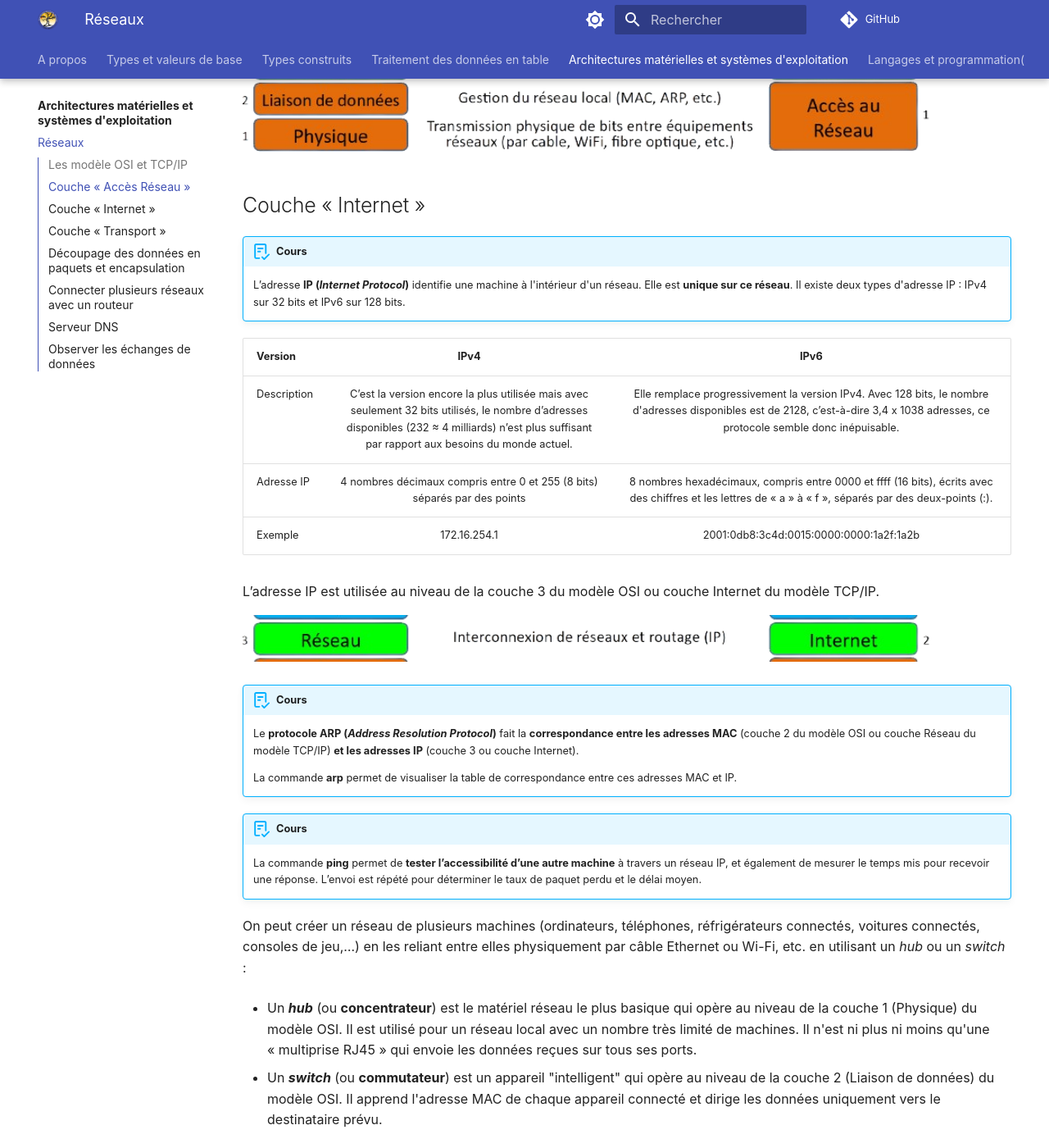
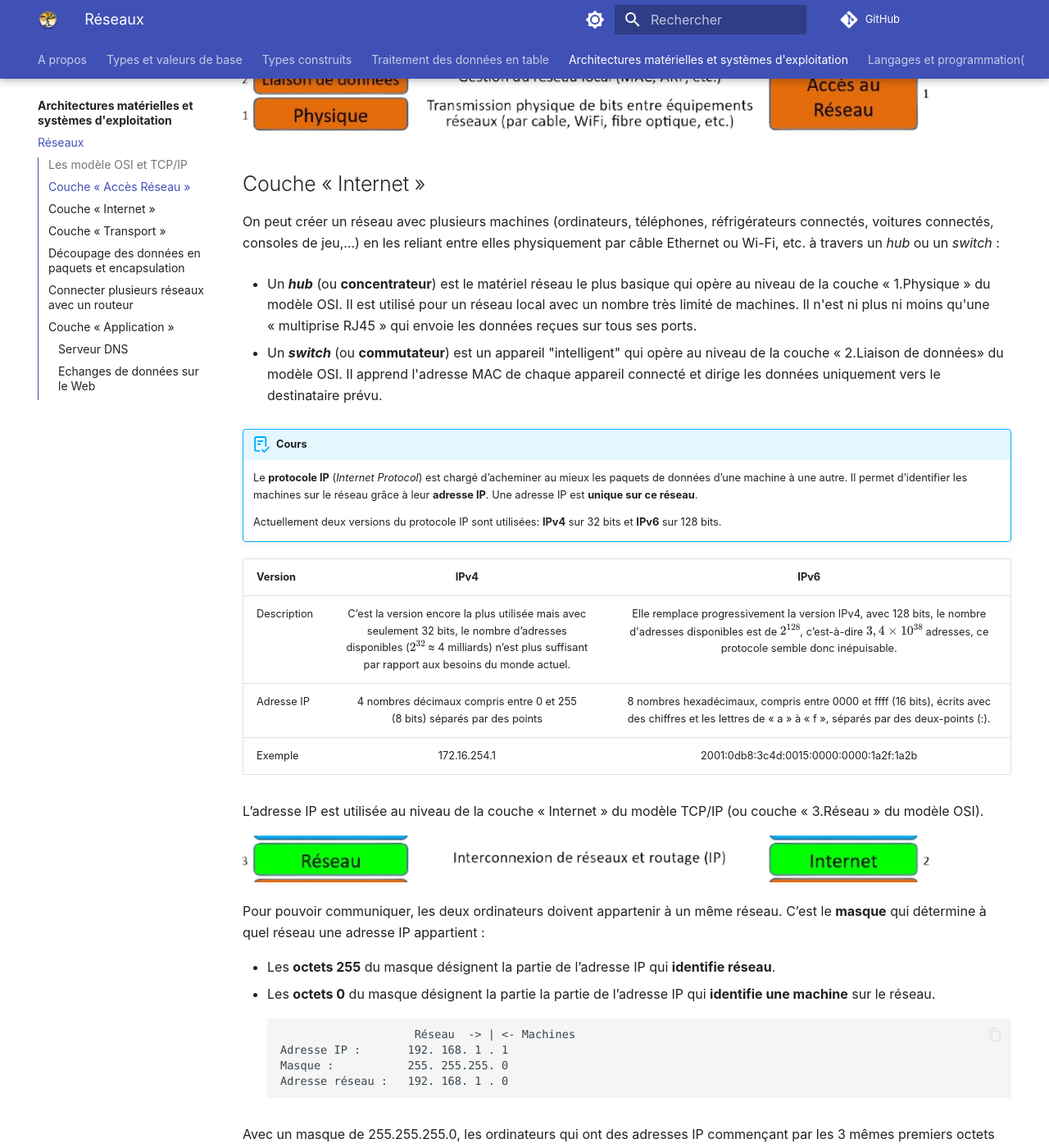
Before and after one commit to fab-perez/NSI-1, an MkDocs documentation site: the page built from docs/architecture-materielles-et-systemes-d-exploitation/5-reseaux.md, in a window 1280 px wide and 1400 px high, scrolled down 1517 px. Shown: the whole window at 82% size. Built offline with MkDocs 1.6.1 and Material for MkDocs 9.7.7, drawn with Linux system fonts in a browser that asks for light colours; comment, search, counter and statistics services are not loaded; some of the changed text lies outside the part shown.

Commit message:
Add files via upload

````diff
--- a/docs/architecture-materielles-et-systemes-d-exploitation/5-reseaux.md
+++ b/docs/architecture-materielles-et-systemes-d-exploitation/5-reseaux.md
@@ -10,18 +10,18 @@
 
 ## Les modèle OSI et TCP/IP
 
-Pour que des machines communiquent sur un réseau, c’est-à-dire se transmettent des informations, il ne suffit pas qu’elles parlent un langage commun, il faut aussi qu’elles partagent des règles d'émission et de réception des données contenant ces informations. C'est le rôle d'un protocole.
+Pour que des machines communiquent sur un réseau, c’est-à-dire se transmettent des informations, il ne suffit pas qu’elles parlent un langage commun, il faut aussi qu’elles partagent des règles d'émission et de réception des données représentant ces informations. C'est le rôle des protocoles.
 
-Afin de s'y retrouver au milieu des protocoles réseaux, les modèles OSI et TCP/IP permettent de les classer selon leurs niveaux d'abstractions, dans ce qu'on appelle des couches.
+.
 
 !!! abstract "Cours"
-    L'ensemble des **règles** qui permettent à 2 machines de communiquer sur un réseau s'appelle un **protocole**.
+    L'ensemble des **règles** qui permettent à deux machines de communiquer sur un réseau s'appelle un **protocole**.
 
-    La définition d'une **couche réseau** est assez abstraite, mais on peut dire qu'il s'agit d'un **ensemble de protocoles**, qui sont au **même niveau d'abstraction**, qui ont des **fonctions similaires**.
+    Afin de s'y retrouver au milieu des protocoles réseaux, les modèles OSI et TCP/IP permettent de les regrouper selon leurs niveaux d'abstraction, dans ce qu'on appelle des « **couches réseaux** »  :
 
-    - Le **modèle OSI** (de l'anglais *Open Systems Interconnection*) sur sept couches.
+    - Le **modèle OSI** (de l'anglais *Open Systems Interconnection*) comporte sept couches.
 
-    - Le **modèle TCP/IP**, plus simple, sur quatre couches : Accès au Réseau, Internet, Transport et Application.
+    - Le **modèle TCP/IP**, plus simple, comporte quatre couches : Accès au Réseau, Internet, Transport et Application.
 
 
 ![Comparaison des modèles OSI vs TCP/IP](assets/5-modeles-osi-tcp-light-mode.png#only-light){width=90% }
@@ -33,49 +33,42 @@
 !!! abstract "Cours"
     L’**adresse MAC** (*Media Access Control*), parfois nommée **adresse physique**, est un identifiant stocké dans une carte ou interface réseau donné par le constructeur. Elle est **unique au monde**.
 
-L’adresse MAC  est constituée de 6 octets écrits sous forme hexadécimale, chacun séparé par " : ", par exemple ici 1B:22:62:47:33:D7. Si une machine possède deux cartes d’interface réseau, par exemple une carte Ethernet et une carte Wi-Fi, alors elle aura deux adresses MAC.
+Une adresse MAC est constituée de 6 octets écrits sous forme hexadécimale, chacun séparé par " : ", par exemple 1B:22:62:47:33:D7. Si une machine possède deux cartes d’interface réseau, par exemple une carte Ethernet et une carte Wi-Fi, alors elle aura deux adresses MAC.
 
-L’adresse MAC est utilisée au niveau des couches 1 et 2 du modèle OSI ou couche Réseau du modèle TCP/IP. En pratique on ne la manipule presque jamais quand on s'intéresse à un réseau.
+L’adresse MAC est utilisée au niveau de la couche « Réseau »  du modèle TCP/IP (ou des couches « 1.Physique » et « 2.Liaison de données » du modèle OSI). En pratique on ne la manipule presque jamais quand on s'intéresse à un réseau.
 
-![Couches 1 et 2 du modèles OSI](assets/5-modeles-osi-tcp-couches-1-2-light-mode.png#only-light){width=90% }
-![Couches 1 et 2 du modèles OSI](assets/5-modeles-osi-tcp-couches-1-2-dark-mode.png#only-dark){width=90% }
+![Couches 1 et 2 du modèle OSI](assets/5-modeles-osi-tcp-couches-1-2-light-mode.png#only-light){width=90% }
+![Couches 1 et 2 du modèle OSI](assets/5-modeles-osi-tcp-couches-1-2-dark-mode.png#only-dark){width=90% }
 
 
 ## Couche « Internet »
 
+On peut créer un réseau avec plusieurs machines (ordinateurs, téléphones, réfrigérateurs connectés, voitures connectés, consoles de jeu,…) en les reliant entre elles physiquement par câble Ethernet ou Wi-Fi, etc.  à travers un *hub* ou un *switch* :
+
+-	Un ***hub*** (ou **concentrateur**) est le matériel réseau le plus basique qui opère au niveau de la couche « 1.Physique » du modèle OSI. Il est utilisé pour un réseau local avec un nombre très limité de machines. Il n'est ni plus ni moins qu'une « multiprise RJ45 » qui envoie les données reçues sur tous ses ports.
+
+-	Un ***switch*** (ou **commutateur**) est un appareil "intelligent" qui opère au niveau de la couche « 2.Liaison de données» du modèle OSI. Il apprend l'adresse MAC de chaque appareil connecté et dirige les données uniquement vers le destinataire prévu.
+
+
 !!! abstract "Cours"
-    L’adresse **IP (*Internet Protocol*)** identifie une machine à l'intérieur d'un réseau. Elle est **unique sur ce réseau**. Il existe deux types d'adresse IP : IPv4 sur 32 bits et  IPv6 sur 128 bits.
+
+    Le **protocole IP** (*Internet Protocol*) est chargé d’acheminer au mieux les paquets de données d’une machine à une autre. Il permet d’identifier les machines sur le réseau grâce à leur **adresse IP**.  Une adresse IP  est **unique sur ce réseau**.
+
+    Actuellement deux versions du protocole IP sont utilisées: **IPv4** sur 32 bits et **IPv6** sur 128 bits.
 
 |Version|IPv4|IPv6|
 |:-|:-:|:-:|
-|Description|C’est la version encore la plus utilisée mais avec seulement 32 bits utilisés, le nombre d’adresses disponibles (232 ≈ 4 milliards) n’est plus suffisant par rapport aux besoins du monde actuel.|Elle remplace progressivement la version IPv4. Avec 128 bits, le nombre d'adresses disponibles est de 2128, c’est-à-dire 3,4 x 1038 adresses, ce protocole semble donc inépuisable. |
+|Description|C’est la version encore la plus utilisée mais avec seulement 32 bits, le nombre d’adresses disponibles ($2^{32}$ ≈ 4 milliards) n’est plus suffisant par rapport aux besoins du monde actuel.|Elle remplace progressivement la version IPv4, avec 128 bits, le nombre d'adresses disponibles est de $2^{128}$, c’est-à-dire $3,4 \times 10^{38}$ adresses, ce protocole semble donc inépuisable. |
 |Adresse IP|4 nombres décimaux compris entre 0 et 255 (8 bits) séparés par des points|8 nombres hexadécimaux, compris entre 0000 et ffff (16 bits), écrits avec des chiffres et les lettres de « a » à « f », séparés par des deux-points (:).|
 |Exemple|172.16.254.1|2001:0db8:3c4d:0015:0000:0000:1a2f:1a2b|
 
-L’adresse IP est utilisée au niveau de la couche 3 du modèle OSI ou couche Internet du modèle TCP/IP.
+L’adresse IP est utilisée au niveau de la couche  « Internet »  du modèle TCP/IP (ou couche « 3.Réseau » du modèle OSI).
 
-![Couche 3 du modèles OSI](assets/5-modeles-osi-tcp-couche-3-light-mode.png#only-light){width=90% }
-![Couche 3 du modèles OSI](assets/5-modeles-osi-tcp-couche-3-dark-mode.png#only-dark){width=90% }
+![Couche 3 du modèle OSI](assets/5-modeles-osi-tcp-couche-3-light-mode.png#only-light){width=90% }
+![Couche 3 du modèle OSI](assets/5-modeles-osi-tcp-couche-3-dark-mode.png#only-dark){width=90% }
 
 
-!!! abstract "Cours"
-    Le **protocole ARP (*Address Resolution Protocol*)** fait la **correspondance entre les adresses MAC** (couche 2 du modèle OSI ou couche Réseau du modèle TCP/IP) **et les adresses IP** (couche 3 ou couche Internet).
 
-    La commande **arp** permet de visualiser la table de correspondance entre ces adresses MAC et IP.
-
-
-!!! abstract "Cours"
-    La commande **ping** permet de **tester l’accessibilité d’une autre machine** à travers un réseau IP, et également de mesurer le temps mis pour recevoir une réponse.  L’envoi est répété pour déterminer le taux de paquet perdu et le délai moyen.
-
-
-On peut créer un réseau de plusieurs machines (ordinateurs, téléphones, réfrigérateurs connectés, voitures connectés, consoles de jeu,…) en les reliant entre elles physiquement par câble Ethernet ou Wi-Fi, etc.  en utilisant un *hub* ou un *switch* :
-
--	Un ***hub*** (ou **concentrateur**) est le matériel réseau le plus basique qui opère au niveau de la couche 1 (Physique) du modèle OSI. Il est utilisé pour un réseau local avec un nombre très limité de machines. Il n'est ni plus ni moins qu'une « multiprise RJ45 » qui envoie les données reçues sur tous ses ports.
-
--	Un ***switch*** (ou **commutateur**) est un appareil "intelligent" qui opère au niveau de la couche 2 (Liaison de données) du modèle OSI. Il apprend l'adresse MAC de chaque appareil connecté et dirige les données uniquement vers le destinataire prévu.
-
-!!! abstract "Cours"
-    Le **protocole IP** (*Internet Protocol*) est chargé d’acheminer au mieux les paquets de données d’une machine à une autre. Il permet d’identifier des machines grâce à leur adresse IP
 
 Pour pouvoir communiquer, les deux ordinateurs doivent appartenir à un même réseau.  C’est le **masque** qui détermine à quel réseau une adresse IP appartient :
 
@@ -90,14 +83,15 @@
     ```
 
 
-Avec un masque de 255.255.255.0, les ordinateurs qui ont des adresses IP qui commencent par les 3 mêmes  premiers octets appartiennent au même réseau :
+Avec un masque de 255.255.255.0, les ordinateurs qui ont des adresses IP commençant par les 3 mêmes premiers octets appartiennent au même réseau :
 
 - 192.168.1.1,  192.168.1.2  et 192.168.1.10 s’écrivent sous la forme par 192.168.1.xxx. Ils appartiennent au même réseau, nommé 192.168.1.0
-- 192.168.2.10 ne commence pas par 192.168.1.xxx, il appartient à un réseau différent, nommé 192.168.2.0. Il ne peut donc pas communiquer avec les ordinateurs du premier réseau.
 
-**La première adresse** de la plage d’adresse **désigne le réseau** lui-même; et **la dernière** est l’**adresse de diffusion (ou *broadcast*)** qui permet d’envoyer un message à toutes les machines sur ce réseau , elles ne sont pas utilisées pour une machine. On a donc  $2^8 - 2 = 254$ adresses machines disponibles pour toutes les machines sur ce réseau.
+- 192.168.2.10 ne commence pas par 192.168.1.xxx, il appartient à un réseau différent, nommé 192.168.2.0. Il ne peut donc pas communiquer directement avec les ordinateurs du premier réseau.
 
-Par contre lorsqu’on change le masque de 192.168.1.1 et 192.168.2.10 en 255.255.0.0, les deux ordinateurs dont les adresses commencent par les mêmes 2 premiers octets appartiennent à un même réseau, nommé 192.168.0.0. Ils peuvent alors communiquer entre eux directement.
+**La première adresse** de la plage d’adresses **désigne le réseau** lui-même; et **la dernière** est l’**adresse de diffusion (ou *broadcast*)** qui permet d’envoyer un message à toutes les machines sur ce réseau , elles ne sont pas utilisées pour une machine. On a donc  $2^8 - 2 = 254$ adresses machines disponibles pour toutes les machines sur ce réseau.
+
+Par contre lorsqu’on change le masque de 192.168.1.1 et 192.168.2.10 en 255.255.0.0, les deux ordinateurs dont les adresses commencent par les mêmes 2 premiers octets appartiennent à un même réseau, nommé 192.168.0.0. Ils peuvent alors communiquer directement entre eux.
 
     ```
                     Réseau  -> | <- Machines
@@ -116,9 +116,9 @@
 
     Pour ce faire, TCP joue plusieurs rôles : **découper des données en paquets**, **numéroter** les paquets ; **envoyer** les paquets les uns après les autres ; **vérifier** que tous les paquets sont arrivés ; **redemander** les paquets manquants et **remettre** les paquets dans l’ordre.
 
-Avec TCP, l’ouverture de la connexion TCP entre deux machines se fait en trois étapes, appelées *three-way handshake*, qui correspondent à l’échange de trois paquets SYN, SYN-ACK et ACK1 sont échangés.
+Avec TCP, l’ouverture de la connexion TCP entre deux machines se fait en trois étapes, appelées *three-way handshake*, qui correspondent à l’échange de trois paquets SYN, SYN-ACK et ACK sont échangés.
 
-Exemple d'une connexion TCP entre une machine cliente et un serveur :
+Exemple d'une connexion TCP entre un ordinateur client et un serveur :
 
 |1.	SYN (synchronized)|		2.SYN-ACK  (synchronize, acknowledge)	 |	3.ACK (acknowledge)|
 |:-|:-|:-|
@@ -160,25 +160,34 @@
 
 ## Connecter plusieurs réseaux avec un routeur
 
+On a vu que des machines qui n'appartiennent pas au même réseau (déterminé par le masque) ne peuvent pas communiquer directement. Pour qu'elles communiquent, il faut connecter les réseaux entre eux avec un **routeur**.
+
 !!! abstract "Cours"
-    Les **routeurs** sont des équipements informatiques dont le rôle est de **relayer (on dit « commuter ») les paquets d’un réseau à l’autre** en suivant le protocole IP. Les paquets sont transmis de routeur en routeur jusqu’à ce qu’ils arrivent à leur destinataire final. C’est le **routage**.
+    Les **routeurs** sont des équipements informatiques dont le rôle est de **relayer** (on dit « commuter ») les paquets d’un réseau à un autre en suivant le protocole IP. Les paquets sont transmis de routeur en routeur jusqu’à ce qu’ils arrivent à leur destinataire final. C’est le **routage**.
 
 À la maison, **la box Internet joue le rôle de routeur** en connectant le réseau local à l’Internet.
 
-En informatique et en électronique, une **interface** est un dispositif qui permet des échanges et interactions entre  deux entités différentes, comme des éléments de logiciel, des composants de matériel informatique, ou même un utilisateur.
+Pour **transmettre les paquets à l’extérieur du réseau local** vers un autre réseau, **la box Internet joue aussi le rôle de passerelle** (ou *gateway* en anglais). Une passerelle permet de relier deux réseaux, par exemple pour relier un réseau local (intranet) à l’Internet.
 
-Pour **transmettre les paquets à l’extérieur du réseau local** vers un autre réseau, le routeur joue ici le rôle de **passerelle** (ou *gateway* en anglais). Une passerelle permet de relier deux réseaux, par exemple pour relier un réseau local (intranet) à l’Internet.
 
-## Serveur DNS
 
-Les adresses IP sont difficiles à retenir pour un humain. En pratique on utilise des noms de domaines sous forme d’URL (Uniform Resource Locator), tels que https://www.wikipedia.org. Ceux-ci doivent alors être convertit en adresse IP pour être reconnus par le protocole IP.  C’est le rôle du DNS.
+## Couche « Application »
+
+### Serveur DNS
+
+Les adresses IP sont trop difficiles à retenir pour un humain, à la place on utilise des noms de domaines sous forme d’URL (*Uniform Resource Locator*), tels que https://www.wikipedia.org. Ces URL doivent alors être converties en adresse IP pour être reconnues par le protocole IP : c’est le rôle du DNS.
 
 !!! abstract "Cours"
-    Le **DNS**, pour *Domain Name System* (Système de noms de domaine en français) permet de **traduire un nom de domaine ou URL en adresse IP**,  comme un annuaire téléphonique permet d'associer un numéro de téléphone à un nom d'abonné.
+    Le **DNS**, pour *Domain Name System* (Système de noms de domaine en français) permet de **traduire un nom de domaine ou URL en adresse IP**  (on dit aussi « **résoudre** »),  comme un annuaire téléphonique permet d'associer un numéro de téléphone à un nom d'abonné.
 
 En pratique, sur Internet, un seul serveur DNS ne peut pas connaître toutes les adresses IP. Pour trouver une adresse IP, le serveur DNS, dit « récursif » doit interroger plusieurs autres serveurs DNS jusqu’à trouver celui qui connaît l’URL recherchée. Ce serveur DNS récursif peut se trouver chez le fournisseur d’accès à Internet (FAI) ou sur le réseau local d’une entreprise ou d’une école, ou encore être un serveur DNS public (Google DNS : 188.8.8.8, Cloudflare : 1.1.1.1, etc.).
 
 Prenons l’exemple d’un utilisateur qui accède depuis son navigateur à l’URL https://www.nsi.gouv.fr :
+
+![DNS récursif](assets/5-dns-recursif-light-mode.png#only-light){width=80% }
+![DNS récursif](assets/5-dns-recursif-dark-mode.png#only-dark){width=80% }
+
+
 
 1.  Le navigateur (un client) demande à son serveur DNS récursif l’adresse IP de https://www.nsi.gouv.fr.
 2.  Le serveur DNS récursif ne connaît pas www.nsi.gouv.fr, il interroge un serveur DNS “racine“ qui lui indique les adresses d’autres serveurs DNS couvrant les URL en “.fr”.
@@ -187,25 +196,15 @@
 5.  La connexion TCP peut s’établir entre le navigateur et le serveur web qui héberge www.education.fr. Les échanges HTTPs peuvent commencer.
 
 !!! abstract "Cours"
-    Sur Internet, un **serveur DNS récursif** permet de trouver (on dit aussi « résoudre ») l'adresse IP d'une URL en interrogeant **plusieurs serveurs DNS**. Les **URL sont découpées en « zone »** à partir d'un serveur « racine » en domaines de premier niveau (*Top Level Domain*) comme .fr, .com, .org, etc., puis en sous-domaines.
+    Sur Internet, un **serveur DNS récursif** permet de résoudre l'adresse IP d'une URL en interrogeant **plusieurs serveurs DNS**. Les **URL sont découpées en « zone »** à partir d'un serveur « racine » en domaines de premier niveau (*Top Level Domain*) comme .fr, .com, .org, etc., puis en sous-domaines.
 
 
-En pratique sur l’Internet, il y a plusieurs serveurs DNS où sont répertoriées les adresses IP. Les noms de domaines sont découpés en “zones”, en allant de droite à gauche : le Top Level Domain (TLD) est l’extension à droite (.fr, .com, .org. . . ), le domaine (google.com, wikipedia.org. . . ) puis les sous domaines.
 
-Prenons l’exemple d’un utilisateur qui accède depuis son navigateur à l'URL https://www.nsi.gouv.fr  :
+### Echanges de données sur le Web
+!!! abstract "Cours"
+    Le protocole **HTTP** (*HyperText Transfer Protocol*) gère les échanges entre un client (un navigateur) et un serveur web.**HTTPS est sa version sécurisée** qui permet de chiffrer les échanges.
 
-![DNS récursif](assets/5-dns-recursif-light-mode.png#only-light){width=80% }
-![DNS récursif](assets/5-dns-recursif-dark-mode.png#only-dark){width=80% }
-
-1.	Envoi d’une demande d’information sur le serveur DNS local, situé dans le routeur local (box internet).
-2.	Le serveur DNS local ne connaît pas l’adresse www.educ-nat.gouv.fr. Par contre il connaît l’IP du serveur DNS qui recense les sites en “.fr”. Il envoie une demande au serveur DNS “.fr”.
-3.	Le serveur DNS “.fr” ne connaît pas www.educ-nat.gouv.fr. Par contre il connaît l’IP du serveur DNS qui recense les sites en “.gouv.fr”. Il envoie une demande d’information au serveur DNS “.gouv.fr”.
-4.	Le serveur DNS “.gouv.fr” renvoie l’adresse IP de www.educ-nat.gouv.fr à l’IP de l’ordinateur portable.
-5.	L’ordinateur portable peut communiquer avec l’adresse IP de  www.educ-nat.gouv.fr.
-
-## Observer les échanges de données
-
-Différents types de requêtes HTTP (ou HTTPS en version sécurisée) permettent d’obtenir un fichier ou une ressource depuis un serveur en lui transmettant des informations :
+Différents types de requêtes HTTP (ou HTTPS en version sécurisée) permettent d’obtenir un fichier ou une ressource depuis un serveur web en lui transmettant des informations :
 
 -   La méthode **GET** est la méthode la plus utilisée, elle transmet des informations au serveur par l’URL. Exemple : www.example.com/register.php?name=jean&age=15. Cette méthode est donc limitée par la taille limite d’une URL et les données sont accessibles à tous.
 
--- a/docs/architecture-materielles-et-systemes-d-exploitation/index.md
+++ b/docs/architecture-materielles-et-systemes-d-exploitation/index.md
@@ -2,7 +2,7 @@
 # Architectures matérielles et systèmes d’exploitation
 
 Exprimer un algorithme dans un langage de programmation a pour but de le rendre exécutable par une machine dans un contexte donné. La découverte de l’architecture des machines et de leur système d’exploitation constitue une étape importante.
+
 Les circuits électroniques sont au coeur de toutes les machines informatiques. Les réseaux permettent de transmettre l’information entre machines. Les systèmes d’exploitation gèrent et optimisent l’ensemble des fonctions de la machine, de l’exécution des programmes aux entrées-sorties et à la gestion d’énergie.
+
 On étudie aussi le rôle des capteurs et actionneurs dans les entrées-sorties clavier, interfaces graphiques et tactiles, dispositifs de mesure physique, commandes de machines, etc.
-
-*cours à suivre...*
````
Also changed, not shown: other parts of docs/architecture-materielles-et-systemes-d-exploitation/5-reseaux.md (+6 -0 lines).
